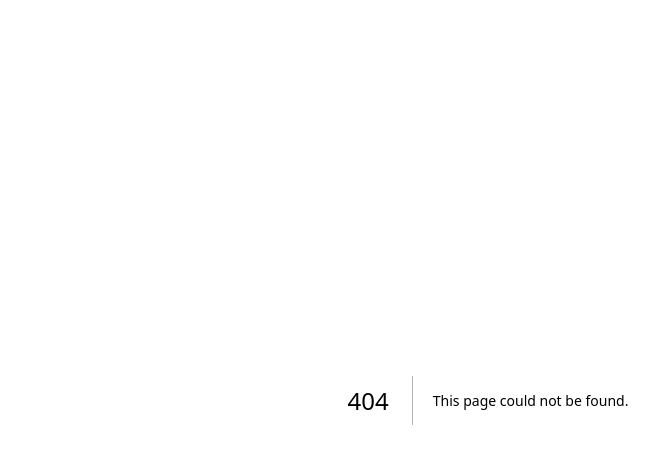
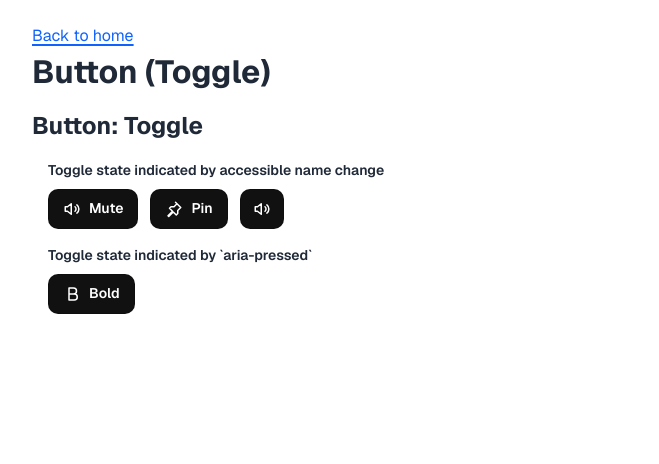
Before and after one commit to jsweetdude/a11y-pattern-lab, a Next.js app: page /button-toggle in a window 1280 px wide. Before the commit this address had no page. Shown: the top 464 px of the page, without its empty margins (152-811 px from the left). Built offline with nearby package versions, Linux system fonts and the light colour scheme.

Commit message:
feat: Add toggle button demo

```diff
--- /dev/null
+++ b/src/app/button-toggle/page.js
@@ -0,0 +1,19 @@
+"use client";
+
+import Link from "next/link";
+import { ToggleButtonDemo } from "@/components/ButtonToggleDemo";
+
+export default function ButtonTogglePage() {
+  return (
+    <main className="page-wrap">
+      <p>
+        <Link href="/">Back to home</Link>
+      </p>
+      <h1>Button (Toggle)</h1>
+      <section aria-labelledby="button-toggle-demo">
+        <h2 id="button-toggle-demo">Button: Toggle</h2>
+        <ToggleButtonDemo />
+      </section>
+    </main>
+  );
+}
--- a/src/app/page.js
+++ b/src/app/page.js
@@ -3,6 +3,7 @@ import Link from "next/link";
 export default function Home() {
   const componentPages = [
     { href: "/button-basic", name: "Button (Basic)", description: "Review accessible default, icon, and disabled button usage." },
+    { href: "/button-toggle", name: "Button (Toggle)", description: "Practice toggle button state semantics and labeling patterns." },
     { href: "/carousel", name: "Carousel", description: "Explore previous/next slide controls and announcements." },
     { href: "/collection-row", name: "Collection Row", description: "Browse a paged horizontal collection with keyboard-safe focus behavior." },
     { href: "/dialog", name: "Dialog (Modal)", description: "Test focus management, trapping, and keyboard close behavior." },
--- /dev/null
+++ b/src/components/ButtonToggleDemo.js
@@ -0,0 +1,189 @@
+import * as React from "react";
+
+export function ToggleButtonDemo() {
+  const [muted, setMuted] = React.useState(false);
+  const [iconOnlyMuted, setIconOnlyMuted] = React.useState(false);
+  const [pinned, setPinned] = React.useState(false);
+  const [bold, setBold] = React.useState(false);
+
+  return (
+    <div style={{ display: "flex", flexDirection: "column", gap: 16, padding: 16 }}>
+      <div>
+        <p style={groupLabelStyle}>Toggle state indicated by accessible name change</p>
+        <div style={{ display: "flex", gap: 12, flexWrap: "wrap" }}>
+          {/* Next-action labeling (no aria-pressed) */}
+          <button
+            type="button"
+            onClick={() => setMuted((v) => !v)}
+            style={baseButtonStyle}
+          >
+            <span aria-hidden="true" style={iconWrapStyle}>
+              {muted ? <MutedIcon /> : <SoundIcon />}
+            </span>
+            <span>{muted ? "Unmute" : "Mute"}</span>
+          </button>
+
+          <button
+            type="button"
+            onClick={() => setPinned((v) => !v)}
+            style={baseButtonStyle}
+          >
+            <span aria-hidden="true" style={iconWrapStyle}>
+              {pinned ? <PinnedIcon /> : <PinIcon />}
+            </span>
+            <span>{pinned ? "Unpin" : "Pin"}</span>
+          </button>
+
+          {/* Icon-only, next-action labeling via aria-label */}
+          <button
+            type="button"
+            onClick={() => setIconOnlyMuted((v) => !v)}
+            aria-label={iconOnlyMuted ? "Unmute" : "Mute"}
+            style={{ ...baseButtonStyle, paddingInline: 12 }}
+          >
+            <span aria-hidden="true" style={iconWrapStyle}>
+              {iconOnlyMuted ? <MutedIcon /> : <SoundIcon />}
+            </span>
+          </button>
+        </div>
+      </div>
+
+      <div>
+        <p style={groupLabelStyle}>Toggle state indicated by `aria-pressed`</p>
+        <button
+          type="button"
+          aria-pressed={bold ? "true" : "false"}
+          onClick={() => setBold((v) => !v)}
+          style={baseButtonStyle}
+        >
+          <span aria-hidden="true" style={iconWrapStyle}>
+            <BoldIcon active={bold} />
+          </span>
+          <span>Bold</span>
+        </button>
+      </div>
+    </div>
+  );
+}
+
+function SoundIcon() {
+  return (
+    <svg width="18" height="18" viewBox="0 0 24 24" focusable="false">
+      <path
+        d="M11 5 6 9H3v6h3l5 4V5Z"
+        fill="none"
+        stroke="currentColor"
+        strokeWidth="2"
+        strokeLinejoin="round"
+      />
+      <path
+        d="M16 9a4 4 0 0 1 0 6"
+        fill="none"
+        stroke="currentColor"
+        strokeWidth="2"
+        strokeLinecap="round"
+      />
+      <path
+        d="M18.5 6.5a7 7 0 0 1 0 11"
+        fill="none"
+        stroke="currentColor"
+        strokeWidth="2"
+        strokeLinecap="round"
+      />
+    </svg>
+  );
+}
+
+function MutedIcon() {
+  return (
+    <svg width="18" height="18" viewBox="0 0 24 24" focusable="false">
+      <path
+        d="M11 5 6 9H3v6h3l5 4V5Z"
+        fill="none"
+        stroke="currentColor"
+        strokeWidth="2"
+        strokeLinejoin="round"
+      />
+      <path
+        d="M16 9l5 6"
+        fill="none"
+        stroke="currentColor"
+        strokeWidth="2"
+        strokeLinecap="round"
+      />
+      <path
+        d="M21 9l-5 6"
+        fill="none"
+        stroke="currentColor"
+        strokeWidth="2"
+        strokeLinecap="round"
+      />
+    </svg>
+  );
+}
+
+function PinIcon() {
+  return (
+    <svg width="18" height="18" viewBox="0 0 24 24" focusable="false">
+      <path
+        d="M14 3 21 10 17 14v4l-2 2-4-4-6 6-1-1 6-6-4-4 2-2h4l4-4Z"
+        fill="none"
+        stroke="currentColor"
+        strokeWidth="2"
+        strokeLinejoin="round"
+      />
+    </svg>
+  );
+}
+
+function PinnedIcon() {
+  return (
+    <svg width="18" height="18" viewBox="0 0 24 24" focusable="false">
+      <path
+        d="M14 3 21 10 17 14v4l-2 2-4-4-6 6-1-1 6-6-4-4 2-2h4l4-4Z"
+        fill="currentColor"
+      />
+    </svg>
+  );
+}
+
+function BoldIcon({ active }) {
+  return (
+    <svg width="18" height="18" viewBox="0 0 24 24" focusable="false">
+      <path
+        d="M8 4h6a4 4 0 0 1 0 8H8V4Zm0 8h7a4 4 0 0 1 0 8H8v-8Z"
+        fill={active ? "currentColor" : "none"}
+        stroke="currentColor"
+        strokeWidth="2"
+        strokeLinejoin="round"
+      />
+    </svg>
+  );
+}
+
+const baseButtonStyle = {
+  appearance: "none",
+  border: "1px solid rgba(0,0,0,0.2)",
+  borderRadius: 10,
+  background: "#111",
+  color: "#fff",
+  padding: "10px 14px",
+  fontSize: 14,
+  fontWeight: 600,
+  lineHeight: 1.1,
+  cursor: "pointer",
+  display: "inline-flex",
+  alignItems: "center",
+  gap: 8,
+};
+
+const iconWrapStyle = {
+  display: "inline-flex",
+  alignItems: "center",
+};
+
+const groupLabelStyle = {
+  margin: "0 0 8px",
+  fontSize: 14,
+  fontWeight: 600,
+};
```
